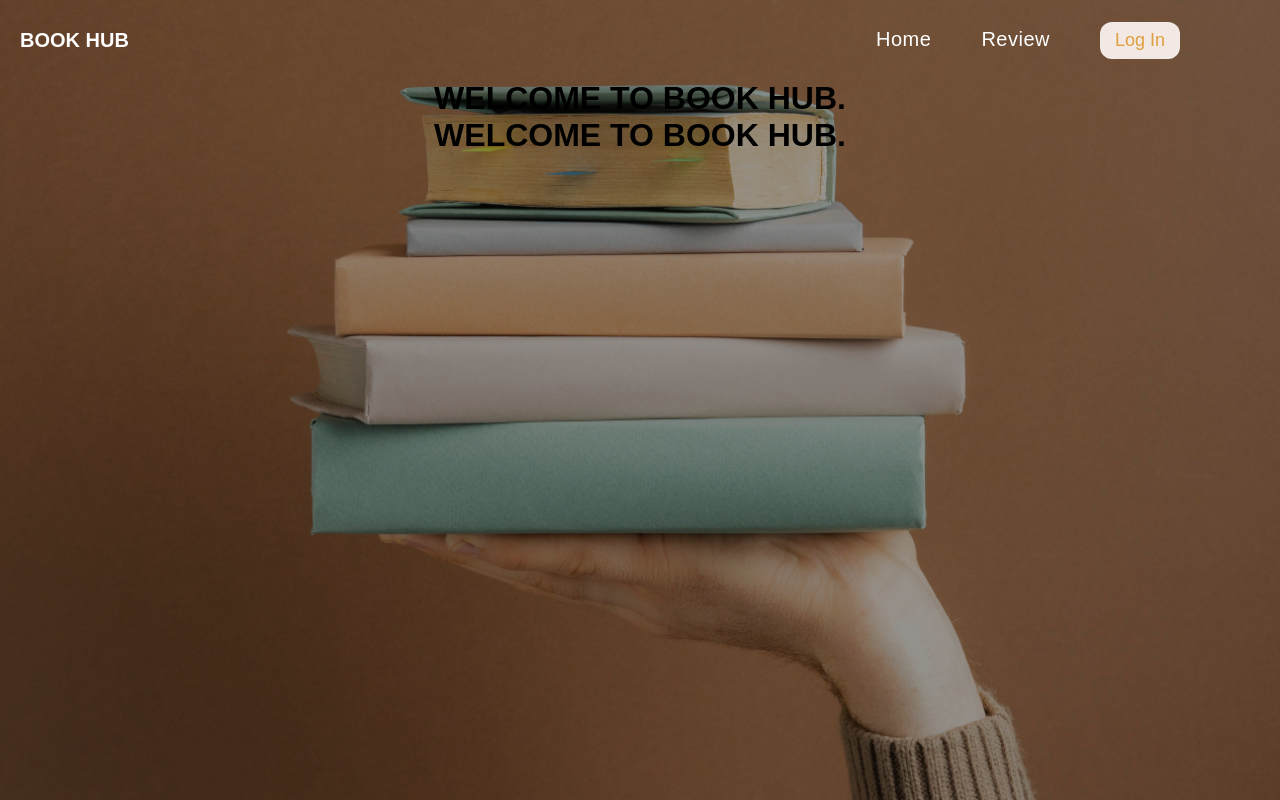
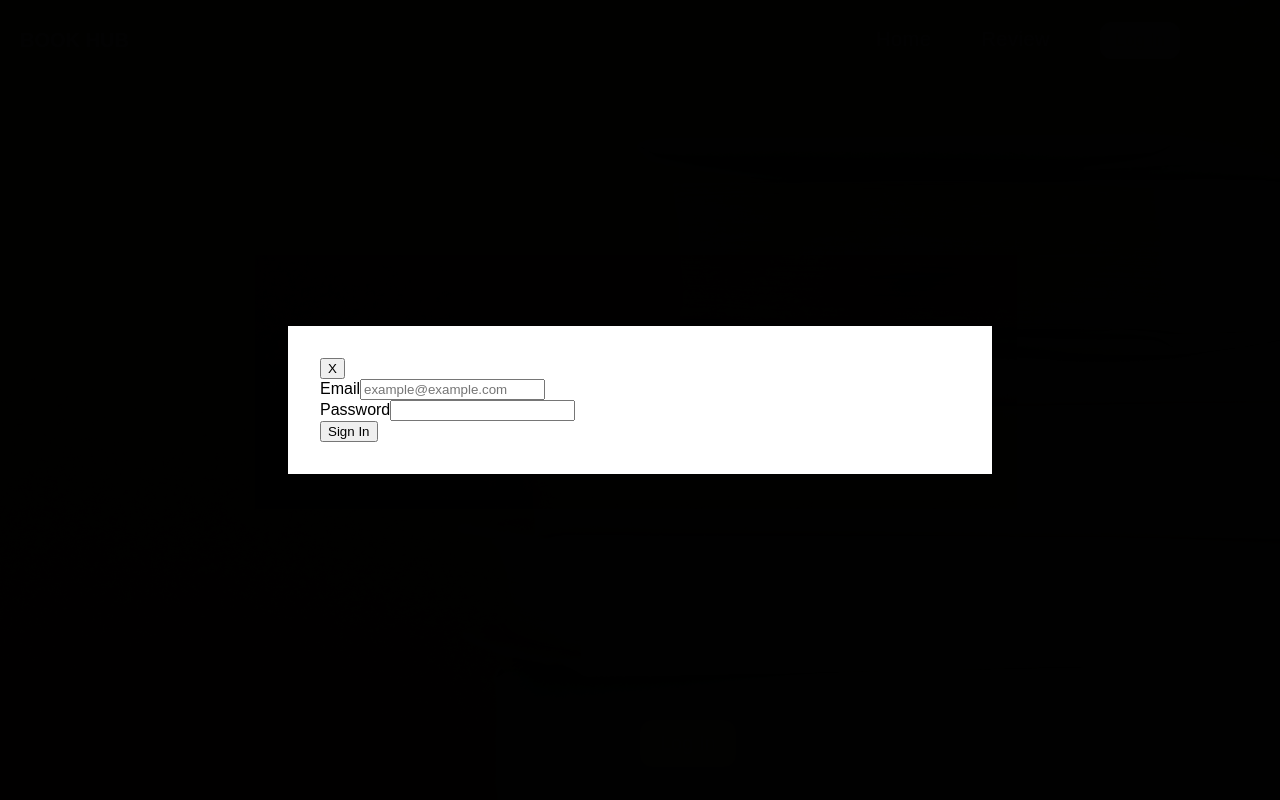
Before and after one commit to Bluepanda93/Book_hub_frontEnd, a React (Create React App) app: page / in a window 1280 px wide. Shown: the top 800 px of the page. Built offline with nearby package versions, Linux system fonts and the light colour scheme.

Commit message:
created Login Page and started form

```diff
--- a/package.json
+++ b/package.json
@@ -9,6 +9,7 @@
     "axios": "^1.1.3",
     "react": "^18.2.0",
     "react-dom": "^18.2.0",
+    "react-lorem-ipsum": "^1.4.10",
     "react-router-dom": "^6.4.3",
     "react-scripts": "5.0.1",
     "web-vitals": "^2.1.4"
--- a/src/App.css
+++ b/src/App.css
@@ -81,4 +81,55 @@ color: white;
   display: flex;
   justify-content: center;
 align-items: center;
+height: 80vh;
 }
+
+.home-h1{
+  color: white;
+  font-size: 40px;
+
+}
+
+.span-heading{
+  color: #efa332;
+  font-style: italic;
+
+  background-color: #ffffff;
+  box-shadow: 6px 6px 6px 6px rgba(0, 0, 0, 0.4);
+  padding: 16px 10px 10px 10px;
+}
+.column-2{
+display: flex;
+flex-wrap: wrap;
+  justify-content: center;
+
+ transform: translateY(-240px);
+}
+.home-paragraph{
+  color: white;
+  font-size: 20px;
+  font-weight: 500;
+  width: 30vw;
+}
+
+.login-btn{
+  flex-basis: 100%;
+  height: 0;
+}
+.login-btn button{
+margin-left: 50%;
+background: #e09f3e;
+border: none;
+padding: 12px 20px;
+border-radius: 12px;
+cursor: pointer;
+font-size: 20px;
+box-shadow: 6px 6px 6px 6px rgba(0, 0, 0, 0.2);
+color: white;
+}
+
+.login-btn button:hover{
+  color:  #f2e9e4;
+  background-color: #a4680e;
+  transition: 0.4s;
+}
--- a/src/App.js
+++ b/src/App.js
@@ -2,6 +2,7 @@ import Navbar from './components/Navbar'
 import { Routes, Route } from 'react-router-dom'
 import './App.css'
 import Home from './components/Home'
+import Login from './components/Login'
 
 const App = () => {
   return (
--- a/src/components/Home.js
+++ b/src/components/Home.js
@@ -1,11 +1,19 @@
+import Login from './Login'
 const Home = () => {
   return (
     <div className="home-container">
+      <Login trigger={true}></Login>
       <div className="column-1">
         <h1 className="home-h1">
-          WELCOME TO <span className="span-heading">BOOK HUB</span>.
+          WELCOME TO <span className="span-heading">BOOK HUB.</span>
         </h1>
-        <h2 className="home-h2"></h2>
+      </div>
+
+      <div
+        className="
+        login-btn"
+      >
+        <button>Log In</button>
       </div>
     </div>
   )
--- /dev/null
+++ b/src/components/Login.css
@@ -0,0 +1,21 @@
+.popup-form{
+    position: fixed;
+    top: 0;
+    left: 0;
+    width: 100%;
+    height: 100vh;
+    background-color: rgba(0, 0 , 0, 0.9);
+
+    display: flex;
+    justify-content: center;
+    align-items: center;
+}
+
+.popup-inner{
+    position: relative;
+    padding: 32px;
+    width: 50%;
+    max-width: 640px;
+    background-color: white
+    ;
+}
--- /dev/null
+++ b/src/components/Login.js
@@ -0,0 +1,50 @@
+import React from 'react'
+
+import './Login.css'
+
+const Login = (props) => {
+  return props.trigger ? (
+    <div className="popup-form">
+      <div className="popup-inner">
+        <button className="close-btn">X</button>
+        <div className="signin col">
+          <div className="card-overlay centered">
+            <form className="col">
+              <div className="input-wrapper">
+                <label htmlFor="email">Email</label>
+                <input
+                  //   onChange={handleChange}
+                  name="email"
+                  type="email"
+                  placeholder="example@example.com"
+                  //   value={formValues.email}
+                  required
+                />
+              </div>
+              <div className="input-wrapper">
+                <label htmlFor="password">Password</label>
+                <input
+                  //   onChange={handleChange}
+                  type="password"
+                  name="password"
+                  //   value={formValues.password}
+                  required
+                />
+              </div>
+              <button
+              //    disabled={!formValues.email || !formValues.password}
+              >
+                Sign In
+              </button>
+            </form>
+          </div>
+        </div>
+        {props.children}
+      </div>
+    </div>
+  ) : (
+    ''
+  )
+}
+
+export default Login
```
Also changed, not shown: 1 other file (tests, documents, lock files or other folders).
